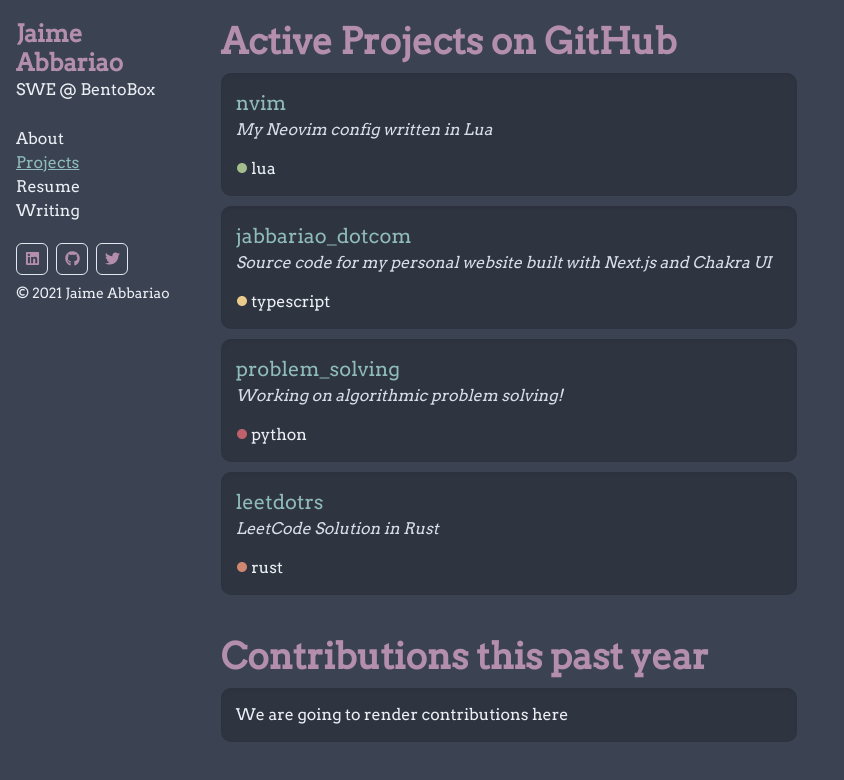
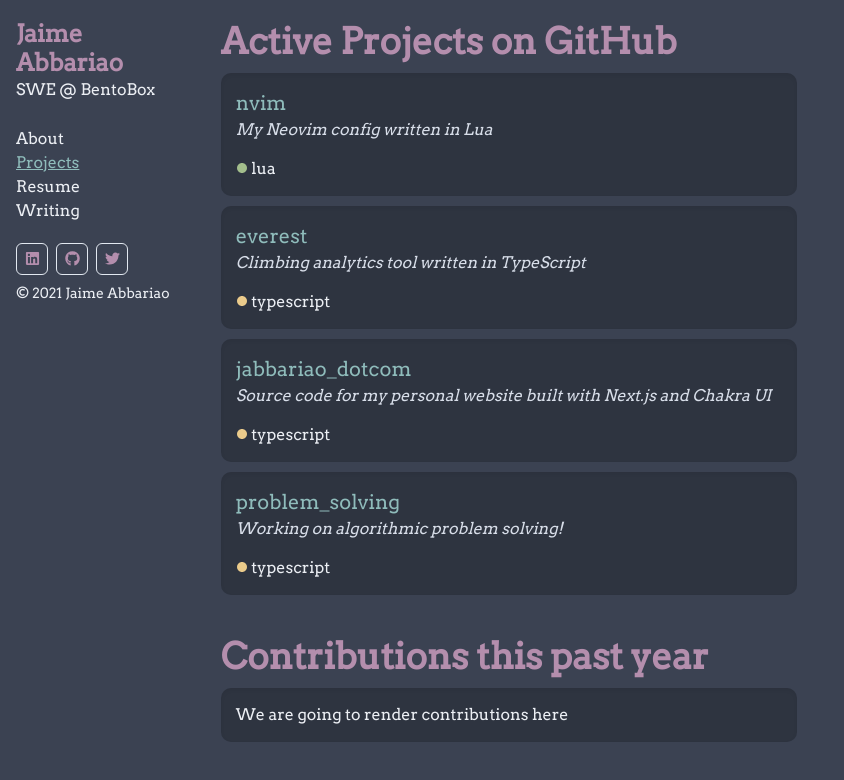
Before and after one commit to ja153903/jabbariao_dotcom, a Next.js app: page /projects in a window 1280 px wide. Shown: the top 780 px of the page, without its empty margins (0-844 px from the left). Built offline with nearby package versions, Linux system fonts and the light colour scheme.

Commit message:
fix: updating some project stuff

```diff
--- a/components/ExternalLink.tsx
+++ b/components/ExternalLink.tsx
@@ -3,6 +3,13 @@ import { Link, Text } from '@chakra-ui/react'
 import type { ExternalLinkProps } from '@types'
 
 function ExternalLink({ name, url }: ExternalLinkProps) {
+  if (!url) {
+    return (
+      <Text fontSize="xl" color="frost.100">
+        {name}
+      </Text>
+    )
+  }
   return (
     <Link isExternal href={url} color="frost.100">
       <Text fontSize="xl">{name}</Text>
--- a/components/GitHubRepo.tsx
+++ b/components/GitHubRepo.tsx
@@ -23,7 +23,7 @@ function GitHubRepo({ repository }: GitHubRepoProps) {
       <Text color="snowstorm.100" as="i" mb="15px">
         {description}
       </Text>
-      <Language language={language} />
+      <Language language={language ?? ''} />
     </StyledLayout>
   )
 }
--- a/components/Language.tsx
+++ b/components/Language.tsx
@@ -11,7 +11,7 @@ function getColorByLanguage(language: string): string {
   return ColorLanguageMap.get(language) ?? 'aurora.500'
 }
 
-function Language({ language }: { language: string }) {
+function Language({ language = '' }: { language: string }) {
   return (
     <Box>
       <Icon as={MdCircle} w={3} h={3} color={getColorByLanguage(language)} />{' '}
--- a/containers/GitHubRepoContainer.tsx
+++ b/containers/GitHubRepoContainer.tsx
@@ -13,6 +13,11 @@ const GITHUB_REPOSITORIES: IRepository[] = [
     language: 'lua',
   },
   {
+    name: 'everest',
+    description: 'Climbing analytics tool written in TypeScript',
+    language: 'typescript',
+  },
+  {
     name: 'jabbariao_dotcom',
     url: 'https://github.com/ja153903/jabbariao_dotcom',
     description:
@@ -23,13 +28,7 @@ const GITHUB_REPOSITORIES: IRepository[] = [
     name: 'problem_solving',
     url: 'https://github.com/ja153903/problem_solving',
     description: 'Working on algorithmic problem solving!',
-    language: 'python',
-  },
-  {
-    name: 'leetdotrs',
-    url: 'https://github.com/ja153903/leetdotrs',
-    description: 'LeetCode Solution in Rust',
-    language: 'rust',
+    language: 'typescript',
   },
 ]
 
--- a/types/props.ts
+++ b/types/props.ts
@@ -72,8 +72,8 @@ export interface GitHubRepoProps {
 }
 
 export interface ExternalLinkProps {
-  name: string
-  url: string
+  name?: string
+  url?: string
 }
 
 export interface StyledLayoutProps {
```
Also changed, not shown: types/interfaces.ts (+4 -4 lines).
